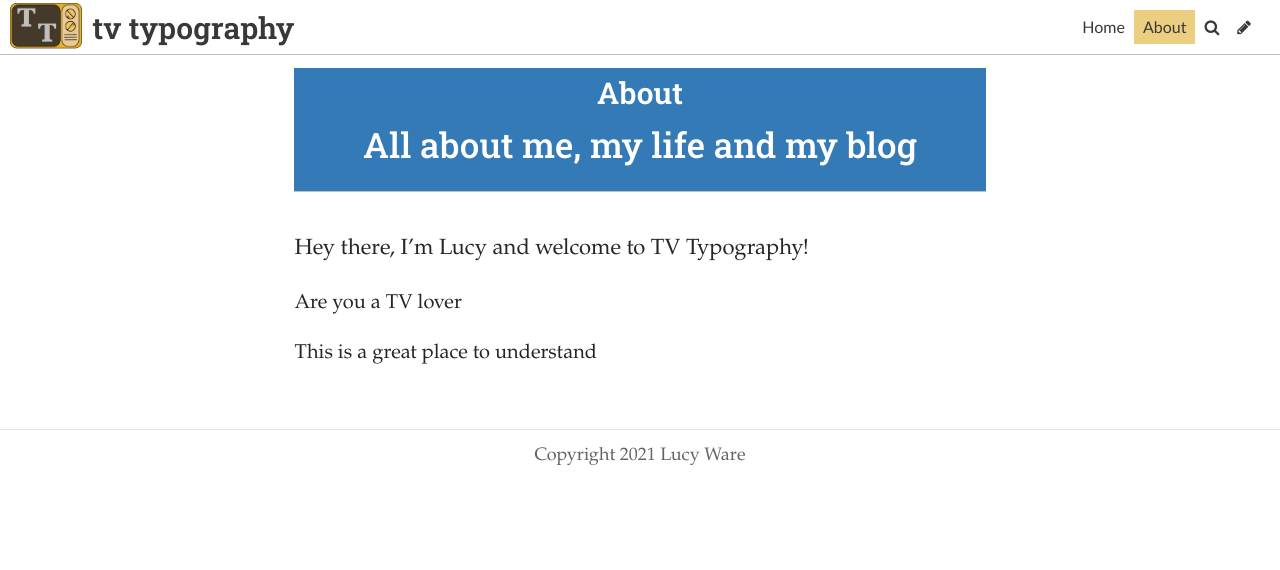
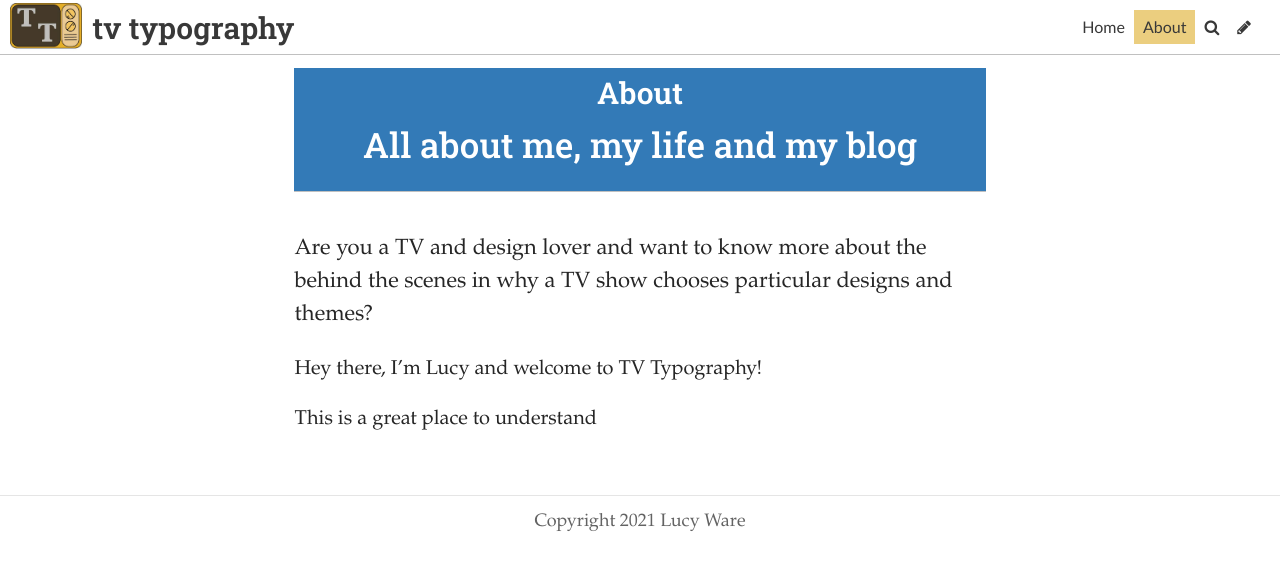
Before and after one commit to Lucyware/typography-, a Jekyll site: the page built from pages/about.md, in a window 1280 px wide. Shown: the top 570 px of the page. Built offline with Jekyll 4.4.1, drawn with Linux system fonts in a browser that asks for light colours; some web fonts are replaced.

Commit message:
Update Page “about”

```diff
--- a/pages/about.md
+++ b/pages/about.md
@@ -10,8 +10,8 @@ tags: null
 description: null
 show: true
 ---
+Are you a TV and design lover and want to know more about the behind the scenes in why a TV show chooses particular designs and themes?
+
 Hey there, I'm Lucy and welcome to TV Typography!
 
-Are you a TV lover
-
 This is a great place to understand
```
